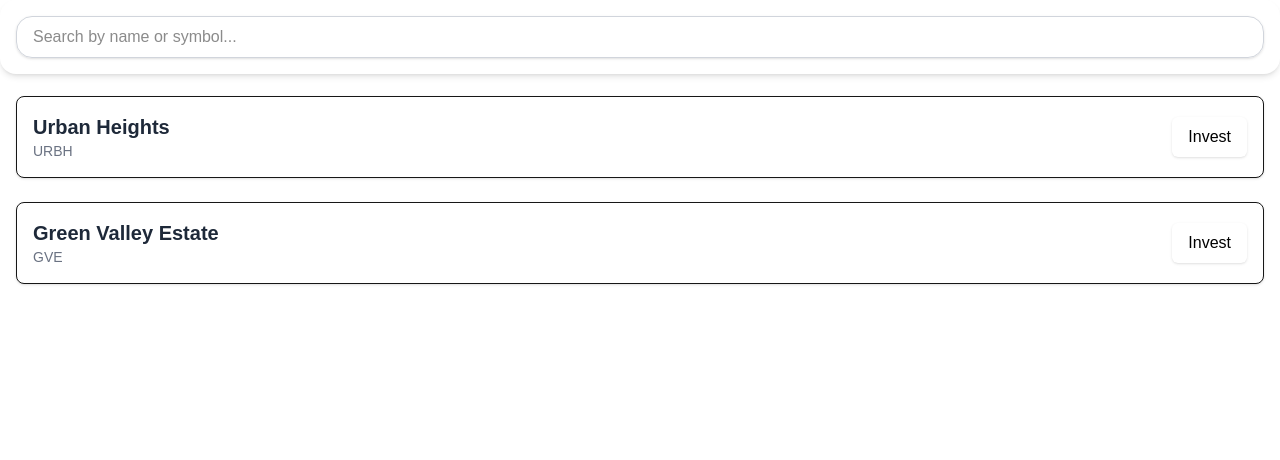
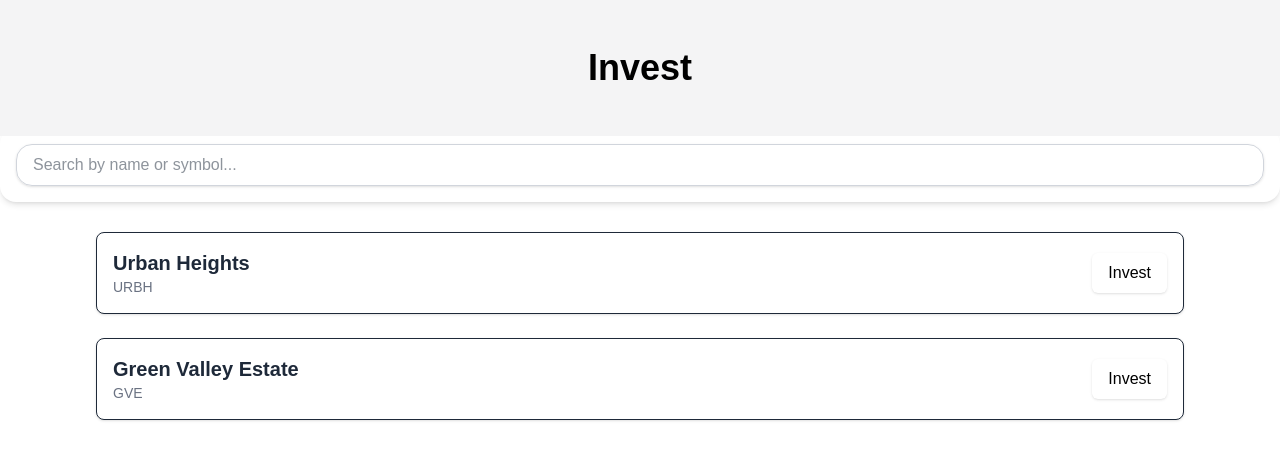
Before and after one commit to Rajshah1302/World, a Next.js app in the folder src/: page /stakeListedProject in a window 1280 px wide. Shown: the top 460 px of the page. Built offline with nearby package versions, Linux system fonts and the light colour scheme; what @worldcoin/minikit-js would draw is missing.

Commit message:
minor update

```diff
--- a/src/app/createListing/page.tsx
+++ b/src/app/createListing/page.tsx
@@ -1,7 +1,6 @@
 import { PropertyForm } from "@/components/ListingForm";
 import { Orbitron } from "next/font/google";
 import MobileNavbar from "../components/navbar";
-
 
 const orbitron = Orbitron({
   subsets: ["latin"],
@@ -10,14 +9,21 @@ const orbitron = Orbitron({
 
 export default function List() {
   return (
-    <main
-      className={`${orbitron.className} flex min-h-screen flex-col items-center justify-center p-8 bg-white text-black`}
-    >
-      <div className=" max-w-3xl w-full text-sm">
-        <h1 className="text-4xl font-bold text-center mb-8 ">List a Property</h1>
+    <div className="min-h-screen bg-white text-gray-800">
+      <header className="bg-zinc-100 text-black py-12 px-4 fixed w-full top-0 left-0 z-20 ">
+        <div className="max-w-6xl mx-auto">
+          <div className="flex items-center justify-center">
+            <h1 className="text-3xl md:text-4xl font-bold text-center">
+              List Your Property <br />
+              <span className="block text-center">On-Chain</span>
+            </h1>
+          </div>
+        </div>
+      </header>
+      <div className="mt-48 px-4 md:px-8 lg:px-16 xl:px-24">
         <PropertyForm />
       </div>
-      <MobileNavbar/>
-    </main>
+      <MobileNavbar />
+    </div>
   );
 }
--- a/src/app/stakeListedProject/page.tsx
+++ b/src/app/stakeListedProject/page.tsx
@@ -39,13 +39,23 @@ export default function Home() {
   const [searchQuery, setSearchQuery] = useState("");
 
   const filteredProjects = projects.filter((project) =>
-    (project.name + project.symbol).toLowerCase().includes(searchQuery.toLowerCase())
+    (project.name + project.symbol)
+      .toLowerCase()
+      .includes(searchQuery.toLowerCase())
   );
 
   return (
-    <div className="px-4 py-4 pt-20">
-      {/* Fixed Search Bar */}
-      <div className="mb-6 fixed top-0 left-0 right-0 z-10 bg-white p-4 shadow-md rounded-2xl">
+    <div className="min-h-screen bg-white text-gray-800">
+      <header className="bg-zinc-100 text-black py-12 px-4 fixed w-full top-0 left-0 z-20 ">
+        <div className="max-w-6xl mx-auto">
+          <div className="flex items-center justify-center ">
+            <h1 className="text-3xl md:text-4xl font-bold">Invest</h1>
+          </div>
+        </div>
+      </header>
+      <div className="mt-58 px-4 md:px-8 lg:px-16 xl:px-24">
+        {/* Search Bar */}
+        <div className="mb-6 fixed top-32 left-0 right-0 z-10 bg-white p-4 shadow-md rounded-2xl">
           <input
             type="text"
             placeholder="Search by name or symbol..."
@@ -67,7 +77,7 @@ export default function Home() {
             </Link>
           ))}
         </div>
-
+      </div>
       <MobileNavbar />
     </div>
   );
```
Lines whose indentation alone changed are shown as unchanged.
